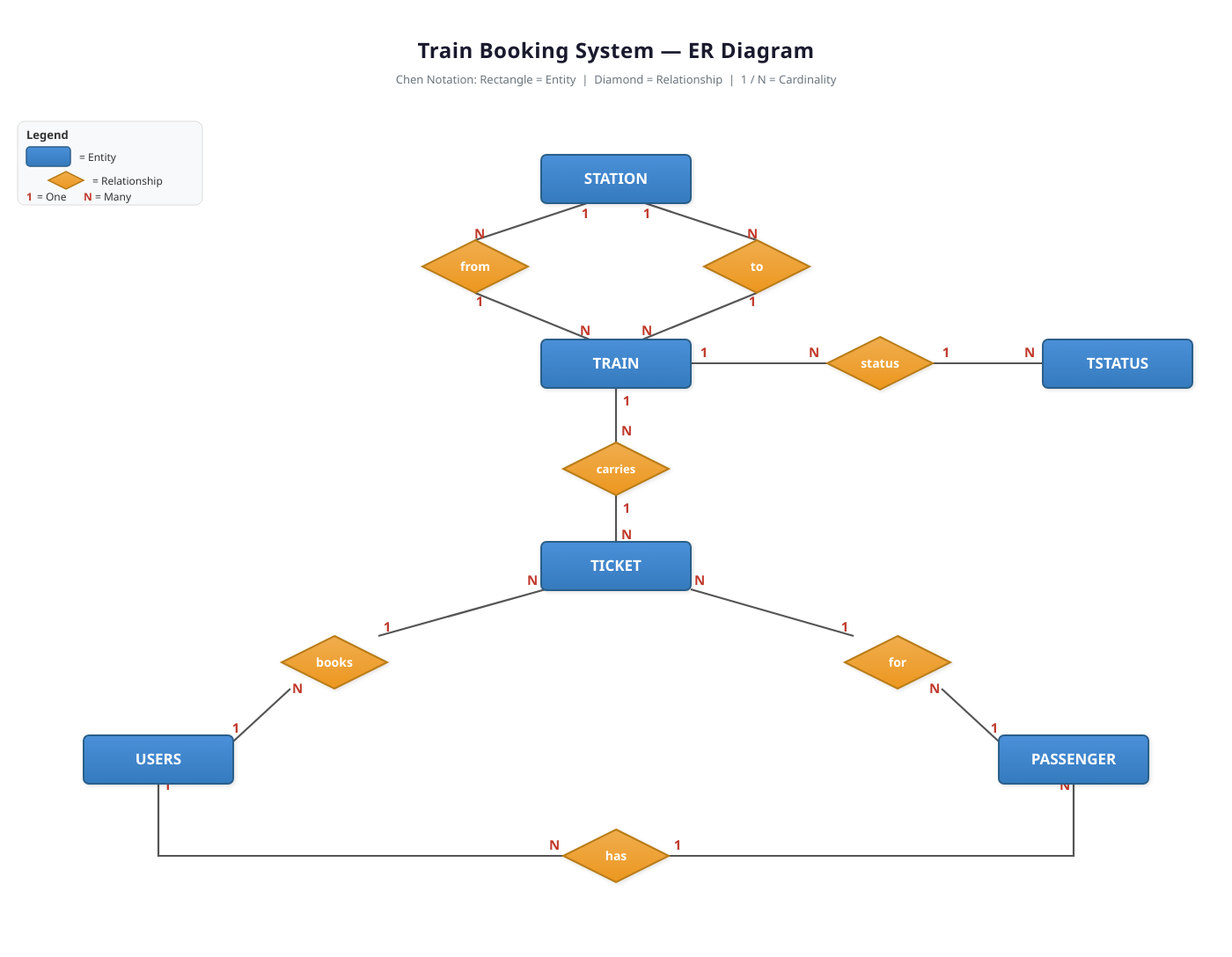
After one commit to JAYASURYA-KK/Railway_Reservation_System, a PHP site: page /er_diagram.html in a window 1400 px wide; the page is wider, and only the part inside the window is pictured. The commit adds this page. Shown: that part at 88% size. Run offline with PHP 8.4, Linux system fonts and the light colour scheme.

Commit message:
Add files via upload

```diff
--- a/admin_bookings.php
+++ b/admin_bookings.php
@@ -6,9 +6,9 @@ if (!isset($_SESSION['user_id']) || $_SESSION['role'] != 'admin') {
     exit();
 }
 
-$servername = "localhost";
-$username = "root";
-$password = "";
+$servername = "mysql-3475dc67-jayasurya272007-0f36.i.aivencloud.com";
+$username = "avnadmin";
+$password = "avnadmin";
 $dbname = "train_booking";
 
 $conn = new mysqli($servername, $username, $password, $dbname);
--- a/admin_dashboard.php
+++ b/admin_dashboard.php
@@ -2,9 +2,9 @@
 session_start();
 
 // Database connection
-$servername = "localhost";
-$username = "root";
-$password = "";
+$servername = "mysql-3475dc67-jayasurya272007-0f36.i.aivencloud.com";
+$username = "avnadmin";
+$password = "avnadmin";
 $dbname = "train_booking";
 
 $conn = new mysqli($servername, $username, $password, $dbname);
--- a/admin_stations.php
+++ b/admin_stations.php
@@ -5,9 +5,9 @@ if (!isset($_SESSION['user_id']) || $_SESSION['role'] != 'admin') {
     exit();
 }
 
-$servername = "localhost";
-$username = "root";
-$password = "";
+$servername = "mysql-3475dc67-jayasurya272007-0f36.i.aivencloud.com";
+$username = "avnadmin";
+$password = "avnadmin";
 $dbname = "train_booking";
 
 $conn = new mysqli($servername, $username, $password, $dbname);
--- a/admin_status.php
+++ b/admin_status.php
@@ -5,9 +5,9 @@ if (!isset($_SESSION['user_id']) || $_SESSION['role'] != 'admin') {
     exit();
 }
 
-$servername = "localhost";
-$username = "root";
-$password = "";
+$servername = "mysql-3475dc67-jayasurya272007-0f36.i.aivencloud.com";
+$username = "avnadmin";
+$password = "avnadmin";
 $dbname = "train_booking";
 
 $conn = new mysqli($servername, $username, $password, $dbname);
--- a/admin_trains.php
+++ b/admin_trains.php
@@ -5,9 +5,9 @@ if (!isset($_SESSION['user_id']) || $_SESSION['role'] != 'admin') {
     exit();
 }
 
-$servername = "localhost";
-$username = "root";
-$password = "";
+$servername = "mysql-3475dc67-jayasurya272007-0f36.i.aivencloud.com";
+$username = "avnadmin";
+$password = "avnadmin";
 $dbname = "train_booking";
 
 $conn = new mysqli($servername, $username, $password, $dbname);
--- a/admin_users.php
+++ b/admin_users.php
@@ -6,9 +6,9 @@ if (!isset($_SESSION['user_id']) || $_SESSION['role'] != 'admin') {
     exit();
 }
 
-$servername = "localhost";
-$username = "root";
-$password = "";
+$servername = "mysql-3475dc67-jayasurya272007-0f36.i.aivencloud.com";
+$username = "avnadmin";
+$password = "avnadmin";
 $dbname = "train_booking";
 
 $conn = new mysqli($servername, $username, $password, $dbname);
--- a/booking.php
+++ b/booking.php
@@ -5,9 +5,9 @@ if (!isset($_SESSION['user_id']) || $_SESSION['role'] != 'user') {
     exit();
 }
 
-$servername = "localhost";
-$username = "root";
-$password = "";
+$servername = "mysql-3475dc67-jayasurya272007-0f36.i.aivencloud.com";
+$username = "avnadmin";
+$password = "avnadmin";
 $dbname = "train_booking";
 
 $conn = new mysqli($servername, $username, $password, $dbname);
--- a/bookings.php
+++ b/bookings.php
@@ -5,9 +5,9 @@ if (!isset($_SESSION['user_id']) || $_SESSION['role'] != 'user') {
     exit();
 }
 
-$servername = "localhost";
-$username = "root";
-$password = "";
+$servername = "mysql-3475dc67-jayasurya272007-0f36.i.aivencloud.com";
+$username = "avnadmin";
+$password = "avnadmin";
 $dbname = "train_booking";
 
 $conn = new mysqli($servername, $username, $password, $dbname);
--- /dev/null
+++ b/er_diagram.html
@@ -0,0 +1,213 @@
+<!DOCTYPE html>
+<html lang="en">
+<head>
+<meta charset="UTF-8">
+<title>ER Diagram - Train Booking System</title>
+<style>
+  * { margin: 0; padding: 0; box-sizing: border-box; }
+  body {
+    background: #f0f2f5;
+    display: flex;
+    justify-content: center;
+    align-items: center;
+    min-height: 100vh;
+    font-family: 'Segoe UI', Tahoma, Geneva, Verdana, sans-serif;
+  }
+  .container {
+    background: white;
+    border-radius: 16px;
+    box-shadow: 0 8px 32px rgba(0,0,0,0.12);
+    padding: 40px 50px;
+  }
+  h1 {
+    text-align: center;
+    color: #1a1a2e;
+    font-size: 24px;
+    margin-bottom: 8px;
+    letter-spacing: 0.5px;
+  }
+  .subtitle {
+    text-align: center;
+    color: #6c757d;
+    font-size: 13px;
+    margin-bottom: 24px;
+  }
+  svg text {
+    font-family: 'Segoe UI', Tahoma, Geneva, Verdana, sans-serif;
+  }
+</style>
+</head>
+<body>
+<div class="container">
+  <h1>Train Booking System — ER Diagram</h1>
+  <p class="subtitle">Chen Notation: Rectangle = Entity &nbsp;|&nbsp; Diamond = Relationship &nbsp;|&nbsp; 1 / N = Cardinality</p>
+
+<svg width="1400" height="920" viewBox="0 0 1400 920">
+  <defs>
+    <filter id="shadow">
+      <feDropShadow dx="1.5" dy="1.5" stdDeviation="2" flood-opacity="0.12"/>
+    </filter>
+    <!-- Entity gradient -->
+    <linearGradient id="entityGrad" x1="0%" y1="0%" x2="0%" y2="100%">
+      <stop offset="0%" style="stop-color:#4a90d9;stop-opacity:1" />
+      <stop offset="100%" style="stop-color:#357abd;stop-opacity:1" />
+    </linearGradient>
+    <!-- Relationship gradient -->
+    <linearGradient id="relGrad" x1="0%" y1="0%" x2="0%" y2="100%">
+      <stop offset="0%" style="stop-color:#f0ad4e;stop-opacity:1" />
+      <stop offset="100%" style="stop-color:#ec971f;stop-opacity:1" />
+    </linearGradient>
+  </defs>
+
+  <!-- ============ CONNECTION LINES ============ -->
+  <!-- Use polyline/path for cleaner routing where needed -->
+
+  <!-- 1. STATION → <from> -->
+  <line x1="670" y1="107" x2="540" y2="150" stroke="#555" stroke-width="2.2"/>
+  <!-- Cardinality: 1 near STATION, N near from -->
+  <text x="665" y="125" text-anchor="middle" font-size="15" font-weight="bold" fill="#c0392b">1</text>
+  <text x="545" y="148" text-anchor="middle" font-size="15" font-weight="bold" fill="#c0392b">N</text>
+
+  <!-- 2. <from> → TRAIN -->
+  <line x1="540" y1="210" x2="670" y2="263" stroke="#555" stroke-width="2.2"/>
+  <text x="545" y="225" text-anchor="middle" font-size="15" font-weight="bold" fill="#c0392b">1</text>
+  <text x="665" y="258" text-anchor="middle" font-size="15" font-weight="bold" fill="#c0392b">N</text>
+
+  <!-- 3. STATION → <to> -->
+  <line x1="730" y1="107" x2="860" y2="150" stroke="#555" stroke-width="2.2"/>
+  <text x="735" y="125" text-anchor="middle" font-size="15" font-weight="bold" fill="#c0392b">1</text>
+  <text x="855" y="148" text-anchor="middle" font-size="15" font-weight="bold" fill="#c0392b">N</text>
+
+  <!-- 4. <to> → TRAIN -->
+  <line x1="860" y1="210" x2="730" y2="263" stroke="#555" stroke-width="2.2"/>
+  <text x="855" y="225" text-anchor="middle" font-size="15" font-weight="bold" fill="#c0392b">1</text>
+  <text x="735" y="258" text-anchor="middle" font-size="15" font-weight="bold" fill="#c0392b">N</text>
+
+  <!-- 5. TRAIN → <status> -->
+  <line x1="785" y1="290" x2="940" y2="290" stroke="#555" stroke-width="2.2"/>
+  <text x="800" y="283" text-anchor="middle" font-size="15" font-weight="bold" fill="#c0392b">1</text>
+  <text x="925" y="283" text-anchor="middle" font-size="15" font-weight="bold" fill="#c0392b">N</text>
+
+  <!-- 6. <status> → TSTATUS -->
+  <line x1="1060" y1="290" x2="1185" y2="290" stroke="#555" stroke-width="2.2"/>
+  <text x="1075" y="283" text-anchor="middle" font-size="15" font-weight="bold" fill="#c0392b">1</text>
+  <text x="1170" y="283" text-anchor="middle" font-size="15" font-weight="bold" fill="#c0392b">N</text>
+
+  <!-- 7. TRAIN → <carries> -->
+  <line x1="700" y1="317" x2="700" y2="380" stroke="#555" stroke-width="2.2"/>
+  <text x="712" y="338" text-anchor="middle" font-size="15" font-weight="bold" fill="#c0392b">1</text>
+  <text x="712" y="372" text-anchor="middle" font-size="15" font-weight="bold" fill="#c0392b">N</text>
+
+  <!-- 8. <carries> → TICKET -->
+  <line x1="700" y1="440" x2="700" y2="493" stroke="#555" stroke-width="2.2"/>
+  <text x="712" y="460" text-anchor="middle" font-size="15" font-weight="bold" fill="#c0392b">1</text>
+  <text x="712" y="490" text-anchor="middle" font-size="15" font-weight="bold" fill="#c0392b">N</text>
+
+  <!-- 9. USERS → <books> -->
+  <line x1="265" y1="720" x2="330" y2="660" stroke="#555" stroke-width="2.2"/>
+  <text x="268" y="710" text-anchor="middle" font-size="15" font-weight="bold" fill="#c0392b">1</text>
+  <text x="338" y="665" text-anchor="middle" font-size="15" font-weight="bold" fill="#c0392b">N</text>
+
+  <!-- 10. <books> → TICKET -->
+  <line x1="430" y1="600" x2="620" y2="547" stroke="#555" stroke-width="2.2"/>
+  <text x="440" y="595" text-anchor="middle" font-size="15" font-weight="bold" fill="#c0392b">1</text>
+  <text x="605" y="542" text-anchor="middle" font-size="15" font-weight="bold" fill="#c0392b">N</text>
+
+  <!-- 11. PASSENGER → <for> -->
+  <line x1="1135" y1="720" x2="1070" y2="660" stroke="#555" stroke-width="2.2"/>
+  <text x="1130" y="710" text-anchor="middle" font-size="15" font-weight="bold" fill="#c0392b">1</text>
+  <text x="1062" y="665" text-anchor="middle" font-size="15" font-weight="bold" fill="#c0392b">N</text>
+
+  <!-- 12. <for> → TICKET -->
+  <line x1="970" y1="600" x2="785" y2="547" stroke="#555" stroke-width="2.2"/>
+  <text x="960" y="595" text-anchor="middle" font-size="15" font-weight="bold" fill="#c0392b">1</text>
+  <text x="795" y="542" text-anchor="middle" font-size="15" font-weight="bold" fill="#c0392b">N</text>
+
+  <!-- 13. USERS → <has> -->
+  <polyline points="180,767 180,850 640,850" fill="none" stroke="#555" stroke-width="2.2"/>
+  <text x="190" y="775" text-anchor="middle" font-size="15" font-weight="bold" fill="#c0392b">1</text>
+  <text x="630" y="843" text-anchor="middle" font-size="15" font-weight="bold" fill="#c0392b">N</text>
+
+  <!-- 14. <has> → PASSENGER -->
+  <polyline points="760,850 1220,850 1220,767" fill="none" stroke="#555" stroke-width="2.2"/>
+  <text x="770" y="843" text-anchor="middle" font-size="15" font-weight="bold" fill="#c0392b">1</text>
+  <text x="1210" y="775" text-anchor="middle" font-size="15" font-weight="bold" fill="#c0392b">N</text>
+
+
+  <!-- ============ ENTITY RECTANGLES ============ -->
+
+  <!-- STATION -->
+  <rect x="615" y="53" width="170" height="55" rx="6" fill="url(#entityGrad)" stroke="#2c5f8a" stroke-width="2" filter="url(#shadow)"/>
+  <text x="700" y="86" text-anchor="middle" fill="white" font-size="17" font-weight="bold">STATION</text>
+
+  <!-- TRAIN -->
+  <rect x="615" y="263" width="170" height="55" rx="6" fill="url(#entityGrad)" stroke="#2c5f8a" stroke-width="2" filter="url(#shadow)"/>
+  <text x="700" y="296" text-anchor="middle" fill="white" font-size="17" font-weight="bold">TRAIN</text>
+
+  <!-- TSTATUS -->
+  <rect x="1185" y="263" width="170" height="55" rx="6" fill="url(#entityGrad)" stroke="#2c5f8a" stroke-width="2" filter="url(#shadow)"/>
+  <text x="1270" y="296" text-anchor="middle" fill="white" font-size="17" font-weight="bold">TSTATUS</text>
+
+  <!-- TICKET -->
+  <rect x="615" y="493" width="170" height="55" rx="6" fill="url(#entityGrad)" stroke="#2c5f8a" stroke-width="2" filter="url(#shadow)"/>
+  <text x="700" y="526" text-anchor="middle" fill="white" font-size="17" font-weight="bold">TICKET</text>
+
+  <!-- USERS -->
+  <rect x="95" y="713" width="170" height="55" rx="6" fill="url(#entityGrad)" stroke="#2c5f8a" stroke-width="2" filter="url(#shadow)"/>
+  <text x="180" y="746" text-anchor="middle" fill="white" font-size="17" font-weight="bold">USERS</text>
+
+  <!-- PASSENGER -->
+  <rect x="1135" y="713" width="170" height="55" rx="6" fill="url(#entityGrad)" stroke="#2c5f8a" stroke-width="2" filter="url(#shadow)"/>
+  <text x="1220" y="746" text-anchor="middle" fill="white" font-size="17" font-weight="bold">PASSENGER</text>
+
+
+  <!-- ============ RELATIONSHIP DIAMONDS ============ -->
+
+  <!-- <from> (STATION ← TRAIN) -->
+  <polygon points="540,150 600,180 540,210 480,180" fill="url(#relGrad)" stroke="#b87c19" stroke-width="2" filter="url(#shadow)"/>
+  <text x="540" y="185" text-anchor="middle" fill="white" font-size="14" font-weight="bold">from</text>
+
+  <!-- <to> (STATION ← TRAIN) -->
+  <polygon points="860,150 920,180 860,210 800,180" fill="url(#relGrad)" stroke="#b87c19" stroke-width="2" filter="url(#shadow)"/>
+  <text x="860" y="185" text-anchor="middle" fill="white" font-size="14" font-weight="bold">to</text>
+
+  <!-- <status> (TRAIN → TSTATUS) -->
+  <polygon points="1000,260 1060,290 1000,320 940,290" fill="url(#relGrad)" stroke="#b87c19" stroke-width="2" filter="url(#shadow)"/>
+  <text x="1000" y="295" text-anchor="middle" fill="white" font-size="14" font-weight="bold">status</text>
+
+  <!-- <carries> (TRAIN → TICKET) -->
+  <polygon points="700,380 760,410 700,440 640,410" fill="url(#relGrad)" stroke="#b87c19" stroke-width="2" filter="url(#shadow)"/>
+  <text x="700" y="415" text-anchor="middle" fill="white" font-size="13" font-weight="bold">carries</text>
+
+  <!-- <books> (USERS → TICKET) -->
+  <polygon points="380,600 440,630 380,660 320,630" fill="url(#relGrad)" stroke="#b87c19" stroke-width="2" filter="url(#shadow)"/>
+  <text x="380" y="635" text-anchor="middle" fill="white" font-size="14" font-weight="bold">books</text>
+
+  <!-- <for> (PASSENGER → TICKET) -->
+  <polygon points="1020,600 1080,630 1020,660 960,630" fill="url(#relGrad)" stroke="#b87c19" stroke-width="2" filter="url(#shadow)"/>
+  <text x="1020" y="635" text-anchor="middle" fill="white" font-size="14" font-weight="bold">for</text>
+
+  <!-- <has> (USERS → PASSENGER) -->
+  <polygon points="700,820 760,850 700,880 640,850" fill="url(#relGrad)" stroke="#b87c19" stroke-width="2" filter="url(#shadow)"/>
+  <text x="700" y="855" text-anchor="middle" fill="white" font-size="14" font-weight="bold">has</text>
+
+
+  <!-- ============ LEGEND ============ -->
+  <rect x="20" y="15" width="210" height="95" rx="8" fill="#f8f9fa" stroke="#ddd" stroke-width="1"/>
+  <text x="30" y="35" font-size="13" font-weight="bold" fill="#333">Legend</text>
+
+  <rect x="30" y="44" width="50" height="22" rx="4" fill="url(#entityGrad)" stroke="#2c5f8a" stroke-width="1.5"/>
+  <text x="90" y="60" font-size="12" fill="#333">= Entity</text>
+
+  <polygon points="55,82 75,72 95,82 75,92" fill="url(#relGrad)" stroke="#b87c19" stroke-width="1.5"/>
+  <text x="105" y="87" font-size="12" fill="#333">= Relationship</text>
+
+  <text x="30" y="105" font-size="12" fill="#c0392b" font-weight="bold">1</text>
+  <text x="42" y="105" font-size="12" fill="#333">= One</text>
+  <text x="95" y="105" font-size="12" fill="#c0392b" font-weight="bold">N</text>
+  <text x="108" y="105" font-size="12" fill="#333">= Many</text>
+
+</svg>
+</div>
+</body>
+</html>
--- a/index.php
+++ b/index.php
@@ -2,9 +2,9 @@
 session_start();
 
 // Database connection
-$servername = "localhost";
-$username = "root";
-$password = "";
+$servername = "mysql-3475dc67-jayasurya272007-0f36.i.aivencloud.com";
+$username = "avnadmin";
+$password = "avnadmin";
 $dbname = "train_booking";
 
 $conn = new mysqli($servername, $username, $password, $dbname);
--- a/profile.php
+++ b/profile.php
@@ -5,9 +5,9 @@ if (!isset($_SESSION['user_id'])) {
     exit();
 }
 
-$servername = "localhost";
-$username = "root";
-$password = "";
+$servername = "mysql-3475dc67-jayasurya272007-0f36.i.aivencloud.com";
+$username = "avnadmin";
+$password = "avnadmin";
 $dbname = "train_booking";
 
 $conn = new mysqli($servername, $username, $password, $dbname);
--- a/search.php
+++ b/search.php
@@ -6,9 +6,9 @@ if (!isset($_SESSION['user_id']) || $_SESSION['role'] != 'user') {
     exit();
 }
 
-$servername = "localhost";
-$username = "root";
-$password = "";
+$servername = "mysql-3475dc67-jayasurya272007-0f36.i.aivencloud.com";
+$username = "avnadmin";
+$password = "avnadmin";
 $dbname = "train_booking";
 
 $conn = new mysqli($servername, $username, $password, $dbname);
--- a/signup.php
+++ b/signup.php
@@ -2,9 +2,9 @@
 session_start();
 
 // Database connection
-$servername = "localhost";
-$username = "root";
-$password = "";
+$servername = "mysql-3475dc67-jayasurya272007-0f36.i.aivencloud.com";
+$username = "avnadmin";
+$password = "avnadmin";
 $dbname = "train_booking";
 
 $conn = new mysqli($servername, $username, $password, $dbname);
--- a/user_dashboard.php
+++ b/user_dashboard.php
@@ -2,9 +2,9 @@
 session_start();
 
 // Database connection
-$servername = "localhost";
-$username = "root";
-$password = "";
+$servername = "mysql-3475dc67-jayasurya272007-0f36.i.aivencloud.com";
+$username = "avnadmin";
+$password = "avnadmin";
 $dbname = "train_booking";
 
 $conn = new mysqli($servername, $username, $password, $dbname);
```
Also changed, not shown: er_diagram.png (added).
